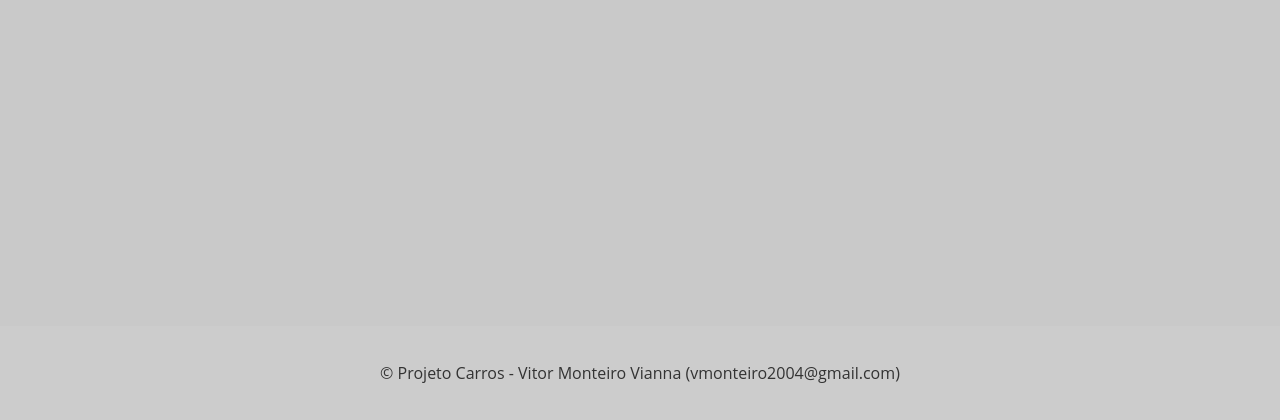
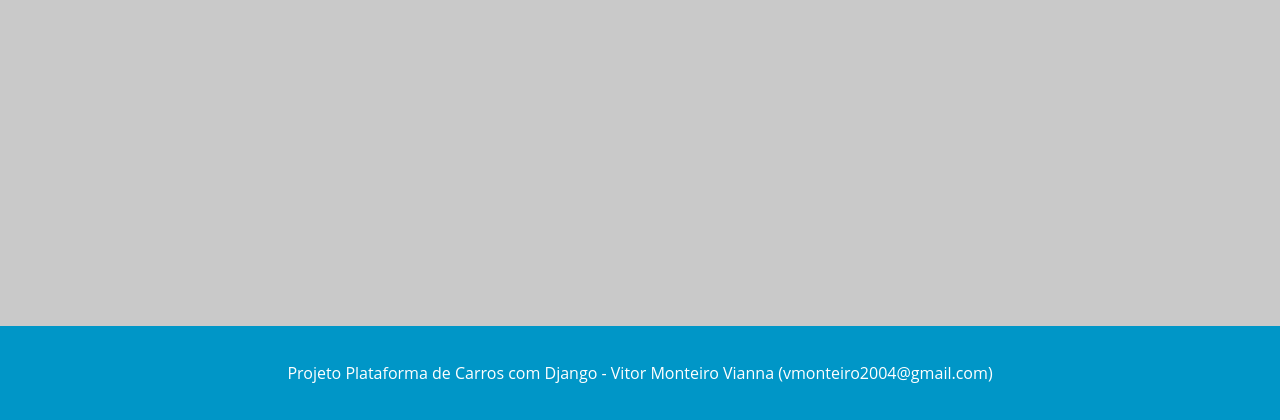
Before and after one commit to VitorMonteiroVianna/Comercio-de-Carros, a Django app: page /user/auth in a window 1280 px wide. Shown: the part 380-800 px from the top of the page. Run offline with Django 5.2, Linux system fonts and the light colour scheme.

Commit message:
fix html

```diff
--- a/app/templates/base.html
+++ b/app/templates/base.html
@@ -5,10 +5,6 @@
   <meta name="viewport" content="width=device-width, initial-scale=1.0">
   <title>{% block title %}{% endblock %}</title>
   <style>
-    /* main {
-      background-color: #333;
-    } */
-
     html, body {
     height: 100%;
     margin: 0;
@@ -30,10 +26,14 @@ header {
 }
 
 footer {
-    background-color: #ccc;
+    background-color: #0096c7;
     color: #333;
     padding: 20px;
     text-align: center;
+}
+
+footer p {
+    color: #fff;
 }
 
 main {
@@ -112,7 +112,7 @@ nav ul li.active a:hover {
   </main>
 
   <footer>
-    <p>&copy; Projeto Carros - Vitor Monteiro Vianna (vmonteiro2004@gmail.com)</p>
+    <p>Projeto Plataforma de Carros com Django - Vitor Monteiro Vianna (vmonteiro2004@gmail.com)</p>
   </footer>
 </body>
 </html>
--- a/cars/views.py
+++ b/cars/views.py
@@ -1,7 +1,7 @@
 from django.shortcuts import render, HttpResponse, redirect
 from cars.models import Cars
 from cars.forms import AddCarForm
-from django.urls import reverse
+
 
 def cars_view(request):
     search = request.GET.get('search')
@@ -18,6 +18,7 @@ def cars_view(request):
             {"cars" : cars}
         )
     )
+
 
 def add_cars_view(request):
     if not request.user.is_authenticated:
```
